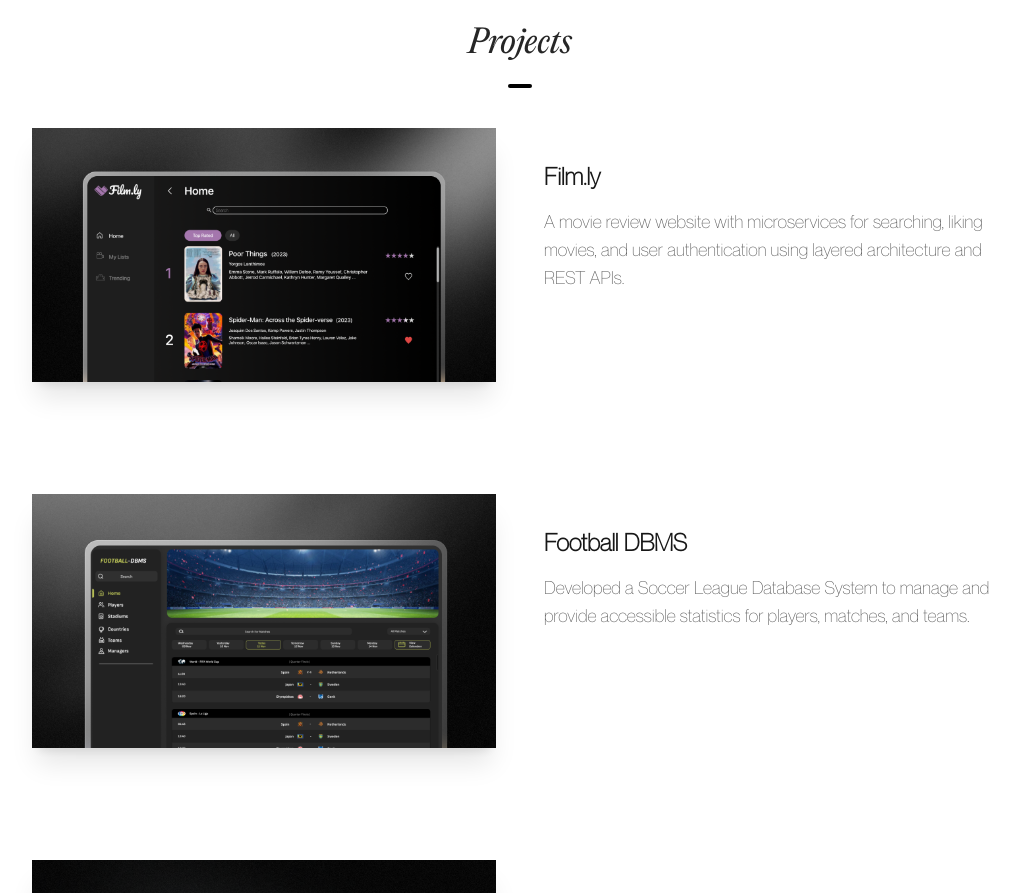
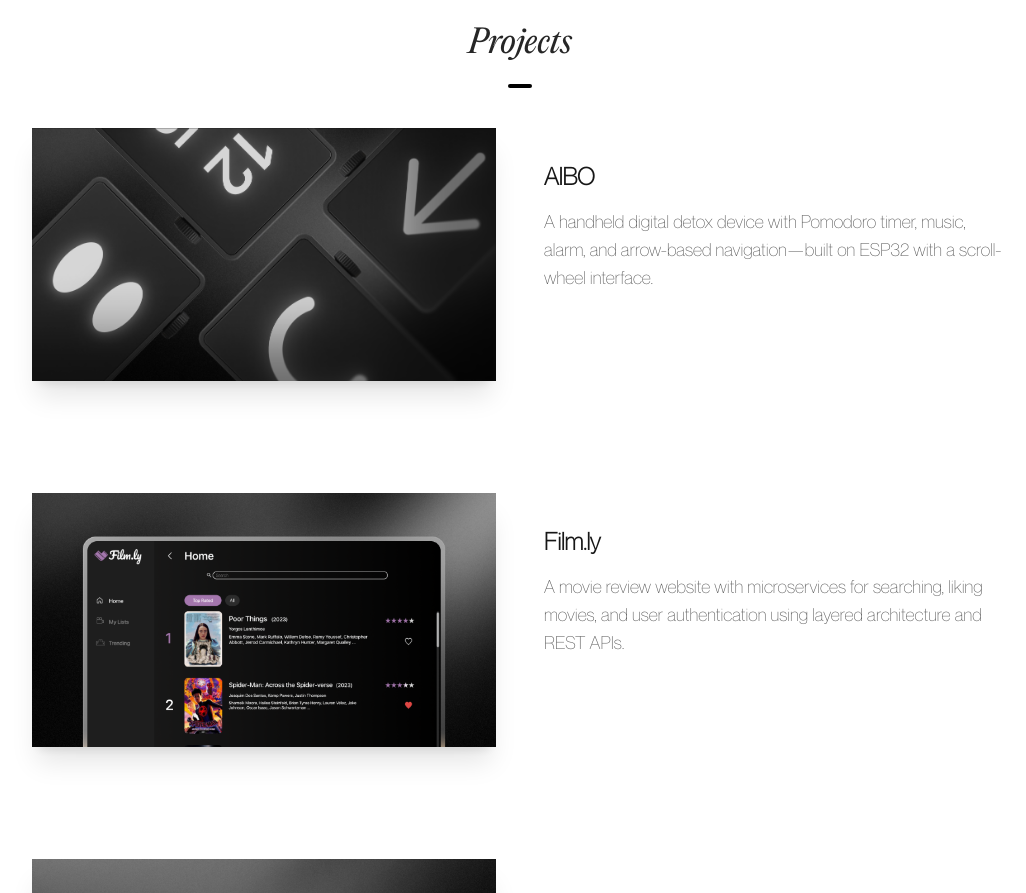
Before and after one commit to 55-LM/portfolio-website, a Next.js app: page / in a window 1280 px wide. Shown: the part 1640-2533 px from the top of the page, without its empty margins (120-1146 px from the left). Built offline with nearby package versions, Linux system fonts and the light colour scheme.

Commit message:
Update ProjectsSection.tsx

```diff
--- a/components/ProjectsSection.tsx
+++ b/components/ProjectsSection.tsx
@@ -6,6 +6,13 @@ import Link from "next/link";
 import SlideUp from "./SlideUp";
 
 const projects = [
+  {
+    name: "AIBO",
+    description:
+      "A handheld digital detox device with Pomodoro timer, music, alarm, and arrow-based navigation—built on ESP32 with a scroll-wheel interface.",
+    image: "/aibo.PNG",
+    github: "https://github.com/55-LM/AIBO",
+  },
   {
     name: "Film.ly",
     description:
```
